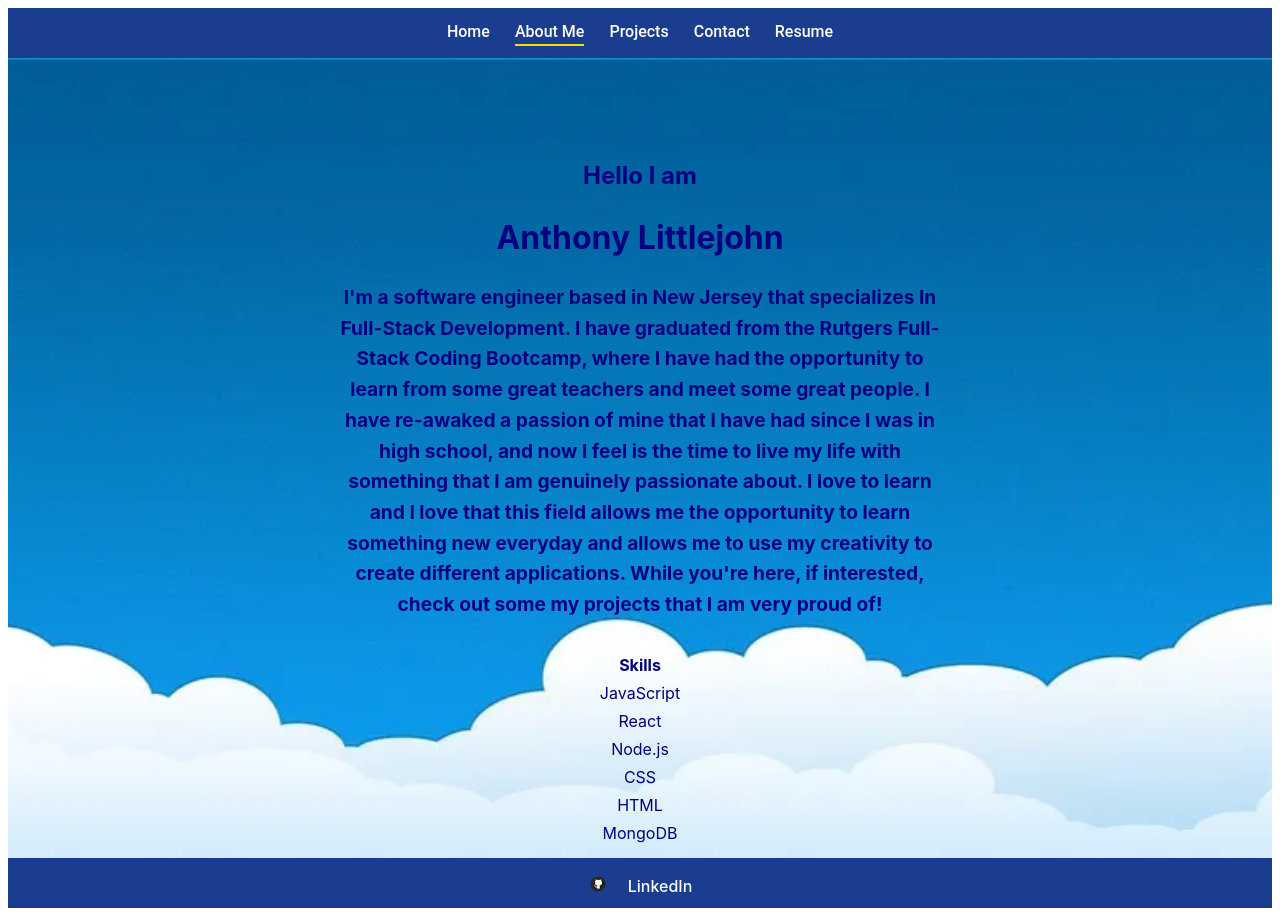
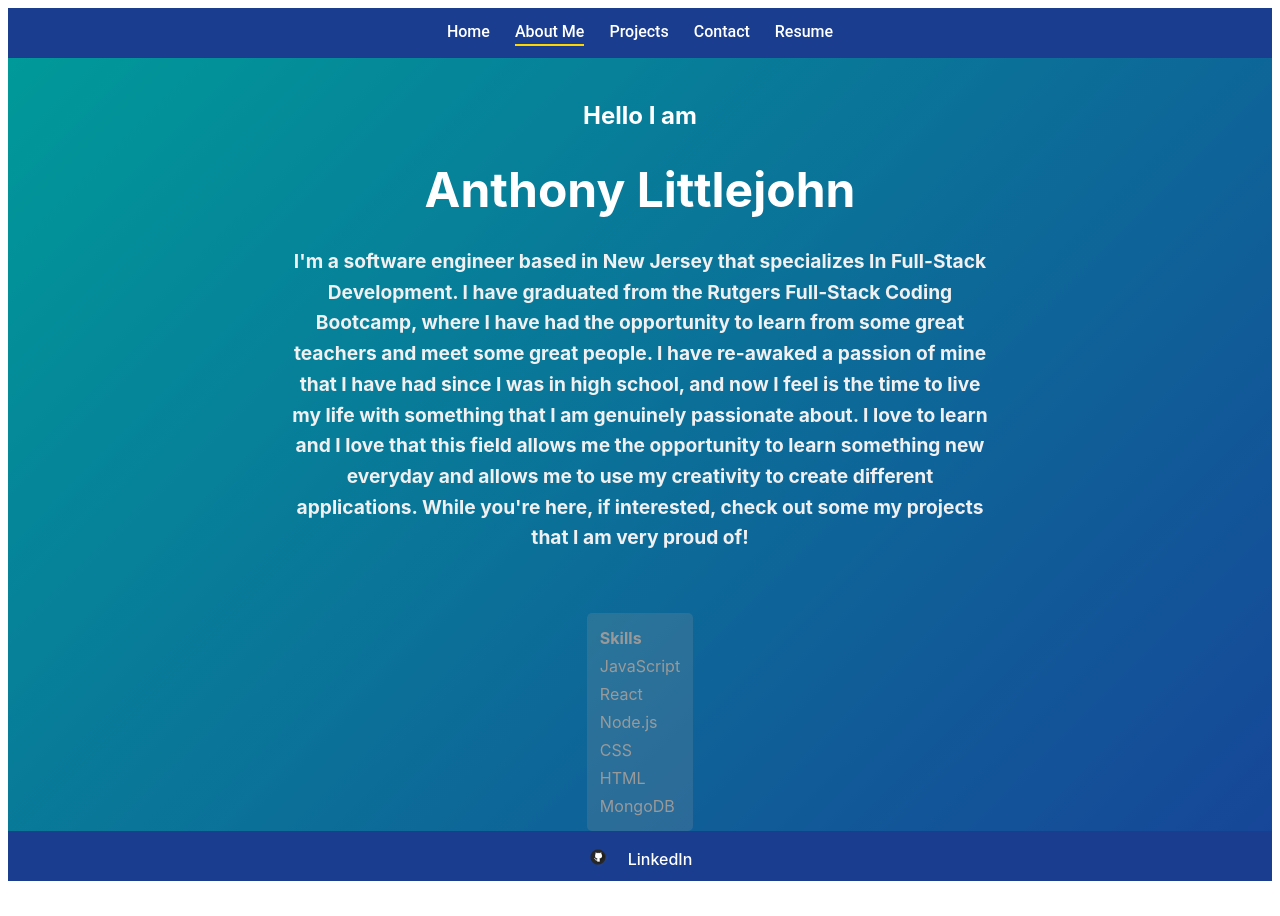
Before and after one commit to ant05man/React-Portfolio, a React (Vite) app: page /aboutme in a window 1280 px wide. After the commit the page ends 889 px from the top, so only its background shows below. Built offline with nearby package versions, Linux system fonts and the light colour scheme.

Commit message:
changed color of projects page

```diff
--- a/src/components/AboutMe.jsx
+++ b/src/components/AboutMe.jsx
@@ -16,6 +16,8 @@ const skills = [
 function AboutMe() {
     return (
         <div className="aboutme-container">
+
+            <div className="overlay"></div>
             <header className="aboutme">
                 <div className="aboutme-content">
                     <h2>Hello I am</h2>
--- a/src/components/Projects.jsx
+++ b/src/components/Projects.jsx
@@ -77,7 +77,11 @@ const projects = [
 function Projects() {
   return (
     <section className="Projects">
-      <div className="background-image"></div>
+
+      {/* Overlay on gradient background */}
+      <div className="overlay"></div>
+
+      {/* Main content */}
       <div className="projects-container">
         {projects.map((project, index) => (
           <div className="project" key={index}>
--- a/src/styles/AboutMe.css
+++ b/src/styles/AboutMe.css
@@ -1,44 +1,71 @@
 .aboutme-container {
   position: relative;
-  overflow: hidden; /* Ensure the background image doesn't overflow */
+  flex: 1; /* allow footer to stay at bottom */
+  display: flex;
+  align-items: center;
+  justify-content: center;
+  background: linear-gradient(135deg, aqua 0%, #2575fc 100%);
+  color: white;
+  text-align: center;
+  min-height: calc(100vh - 60px); /* account for navbar height */
+  overflow: hidden;
 }
 
-.aboutme {
-  background-image: url('/simple-cartoon-clouds-sky.png'); /* Adjust path as per your folder structure */
-  background-size: cover; /* Cover the entire section */
-  background-position: center; /* Center the background image */
-  padding-top: 10vh;
-  text-align: center;
-  color: navy; /* Set text color to contrast with background */
-  position: relative; /* Ensure children are positioned relative to this element */
-  z-index: 0; /* Place behind other content */
-
+/* Overlay to darken background like homepage */
+.aboutme-container .overlay {
+  position: absolute;
+  top: 0;
+  left: 0;
+  right: 0;
+  bottom: 0;
+  background: rgba(0, 0, 0, 0.4);
 }
 
+/* Content wrapper */
 .aboutme-content {
   position: relative;
-  z-index: 1; /* Ensure content is above background image */
-  margin: 0 auto; /* Center content horizontally */
-  max-width: 600px; /* Adjust max-width as needed */
-  padding: 0 20px; /* Add padding to content */
+  z-index: 1; /* appear above overlay */
+  max-width: 700px;
+  margin: 0 auto;
+  padding: 20px;
 }
 
+/* Name / Heading */
 .nameText {
-  font-size: 2rem; /* Adjust font size as needed */
+  font-size: 3rem;
   font-weight: bold;
   margin: 20px 0;
+  color: white; /* Ensure high contrast */
 }
 
+/* Body text */
 .bodyText {
-  font-size: 1.2rem; /* Adjust font size as needed */
+  font-size: 1.2rem;
   line-height: 1.6;
   margin: 20px 0;
+  color: #f0f0f0;
 }
 
+/* Skills / table container */
 .skillsTable {
   padding: 10px;
   border-radius: 5px;
-  margin-top: 20px;
-  margin: 0 auto; /* Center the table horizontally */
-  max-width: 400px; /* Adjust max-width as needed */
+  margin: 20px auto 0 auto;
+  max-width: 400px;
+  background: rgba(255, 255, 255, 0.2); /* semi-transparent to show gradient behind */
+  color: white;
+  text-align: left;
 }
+
+/* Optional: headings inside skillsTable */
+.skillsTable h3 {
+  margin-bottom: 10px;
+  color: #ffd700; /* highlight color from homepage */
+}
+
+/* Optional: list items inside skillsTable */
+.skillsTable ul {
+  list-style: disc;
+  margin-left: 20px;
+  color: #f0f0f0;
+}
--- a/src/styles/Projects.css
+++ b/src/styles/Projects.css
@@ -1,25 +1,46 @@
-/* Ensure this file exists and is imported correctly */
-
 .Projects {
-  padding: 20px;
-  background-color: #f9f9f9;
+  position: relative;
+  flex: 1;
+  min-height: calc(100vh - 60px);
+  display: flex;
+  flex-direction: column;
+  align-items: center;
+  justify-content: center;
+  background: linear-gradient(135deg, aqua 0%, #2575fc 100%);
+  overflow: hidden;
 }
 
+/* Dark overlay on gradient */
+.Projects .overlay {
+  position: absolute;
+  top: 0;
+  left: 0;
+  right: 0;
+  bottom: 0;
+  background: rgba(0, 0, 0, 0.4);
+  pointer-events: none; /* allows clicks to pass through */
+  z-index: 0;
+}
+
+/* Projects container above overlay */
 .projects-container {
+  position: relative;
+  z-index: 1;
   display: flex;
   flex-wrap: wrap;
   justify-content: center;
   gap: 20px;
+  padding: 20px;
 }
 
+/* Project cards */
 .project {
-  max-width: 300px;
-  background-color: #fff;
-  border: 1px solid #ddd;
+  background-color: #fff; /* fully white */
   border-radius: 10px;
   padding: 20px;
+  box-shadow: 0 0 10px rgba(0,0,0,0.2);
   text-align: center;
-  box-shadow: 0 0 10px rgba(0, 0, 0, 0.1);
+  width: 300px;
 }
 
 .project img {
@@ -29,34 +50,13 @@
 }
 
 .project-title {
-  font-size: 1.5em;
-  margin-top: 10px;
+  font-weight: bold;
+  font-size: 1.2rem;
+  margin: 10px 0;
+}
+
+.project-description,
+.project-details p,
+.project-details ul li {
   color: #333;
 }
-
-.project-description {
-  margin-top: 10px;
-  color: #666;
-}
-
-.project-details {
-  margin-top: 20px;
-  text-align: left;
-}
-
-.project-details h3 {
-  font-size: 1.2em;
-  margin-bottom: 10px;
-  color: #333;
-}
-
-.project-details ul {
-  list-style-type: disc;
-  margin-left: 20px;
-  color: #666;
-}
-
-.project-details p {
-  white-space: pre-wrap;
-  color: #666;
-}
```
